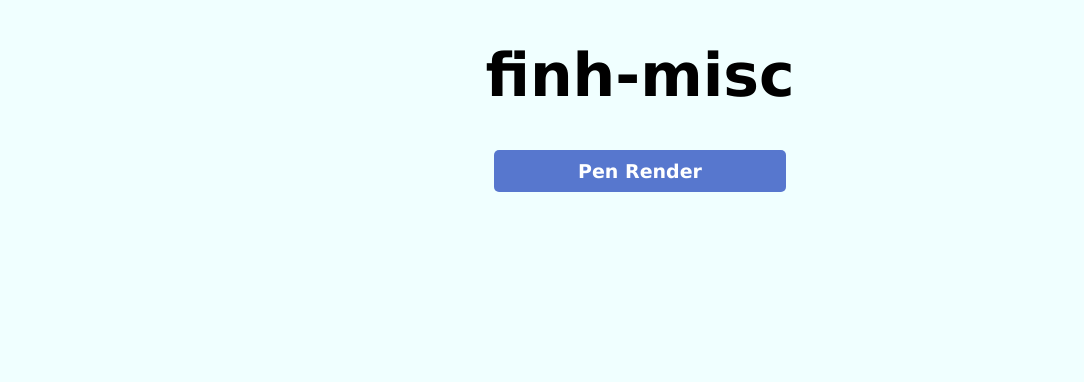
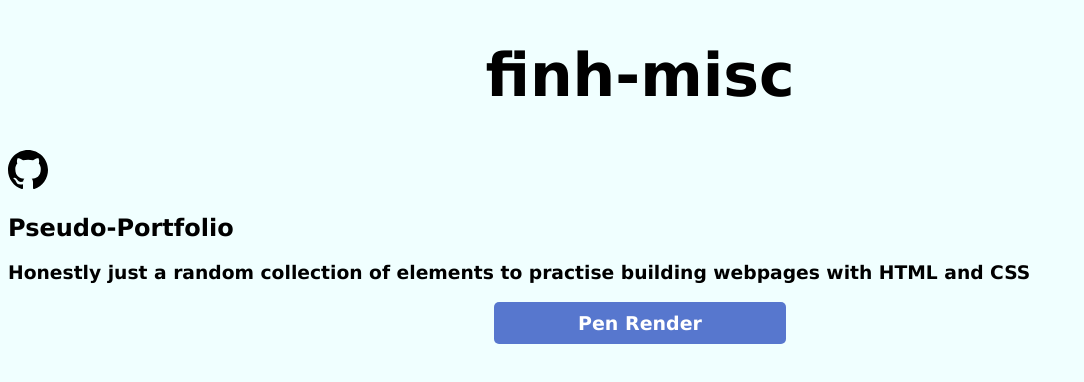
Before and after one commit to finhgh/finh-misc, a plain HTML site: page index.html in a window 1280 px wide. Shown: the whole page, without its empty margins (0-1084 px from the left). Drawn offline with Linux system fonts and the light colour scheme.

Commit message:
New style and color scheme. Incl. nav. to repo page

```diff
--- a/index.html
+++ b/index.html
@@ -6,7 +6,33 @@
         <link rel="stylesheet" href="styles.css">
     </head>
     <body>
-       <h1 class="title">finh-misc</h1>
+        <div class="top-container">
+
+            <div class="top-left">
+                <h1 class="title">finh-misc</h1>
+            </div>
+
+            <div class="top-right">
+                <a href="https://github.com/finhgh/finh-misc" class="git-button">
+                <svg height="40" aria-hidden="true" viewBox="0 0 16 16" version="1.1" width="40" data-view-component="true" class="octicon octicon-mark-github v-align-middle">
+                    <path fill-rule="evenodd" d="M8 0C3.58 0 0 3.58 0 8c0 3.54 2.29 6.53 5.47 7.59.4.07.55-.17.55-.38 0-.19-.01-.82-.01-1.49-2.01.37-2.53-.49-2.69-.94-.09-.23-.48-.94-.82-1.13-.28-.15-.68-.52-.01-.53.63-.01 1.08.58 1.23.82.72 1.21 1.87.87 2.33.66.07-.52.28-.87.51-1.07-1.78-.2-3.64-.89-3.64-3.95 0-.87.31-1.59.82-2.15-.08-.2-.36-1.02.08-2.12 0 0 .67-.21 2.2.82.64-.18 1.32-.27 2-.27.68 0 1.36.09 2 .27 1.53-1.04 2.2-.82 2.2-.82.44 1.1.16 1.92.08 2.12.51.56.82 1.27.82 2.15 0 3.07-1.87 3.75-3.65 3.95.29.25.54.73.54 1.48 0 1.07-.01 1.93-.01 2.2 0 .21.15.46.55.38A8.013 8.013 0 0016 8c0-4.42-3.58-8-8-8z"></path>
+                </svg>
+                </a>
+            </div>
+
+        </div>
+
+        <div class="container">
+
+            <div class="upper-desc">
+
+                <h2>Pseudo-Portfolio</h2>
+                <h3>Honestly just a random collection of elements to practise building webpages with HTML and CSS</h3>
+            </div>
+
+        </div>
+
+
        <div class="Buttons">
         <a href="./pages/pen-render.html" class="indexButton">Pen Render</a>
         </div>
--- a/styles.css
+++ b/styles.css
@@ -12,11 +12,6 @@ body{
 }
 .title:hover{
     color: grey;
-}
-.pghead{
-    font-size: 20px;
-    font-weight: 600;
-    text-align: center;
 }
 a{
     text-decoration: none;
```
